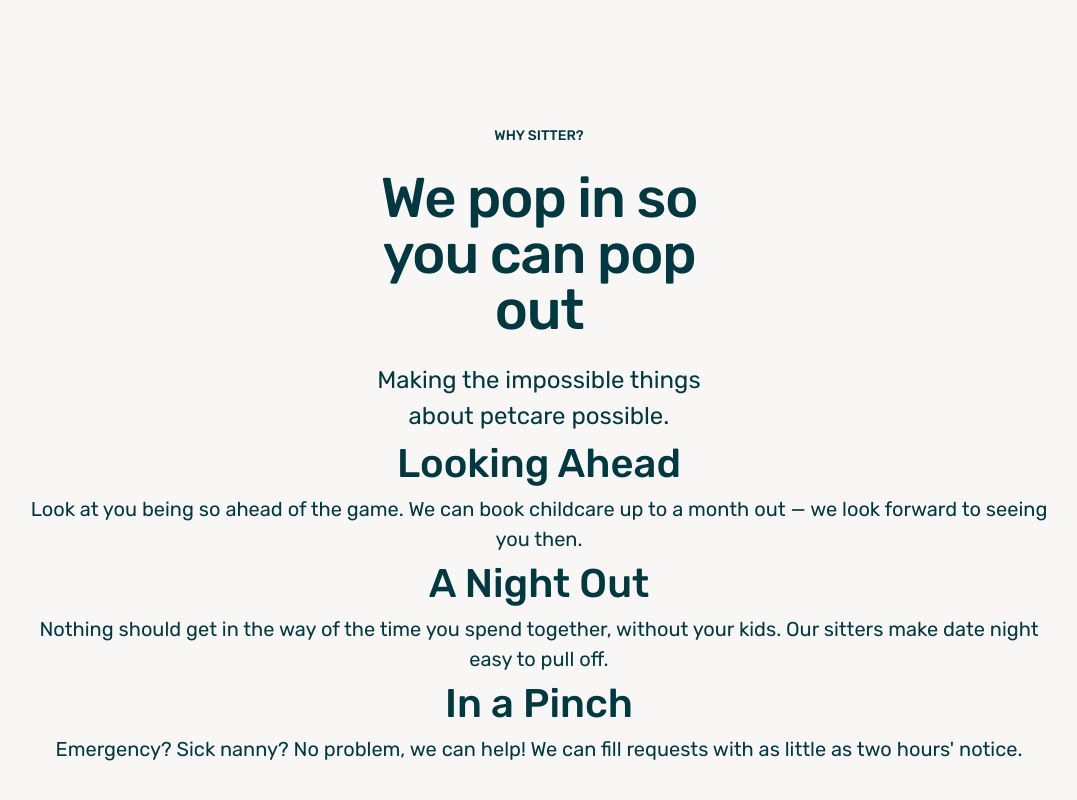
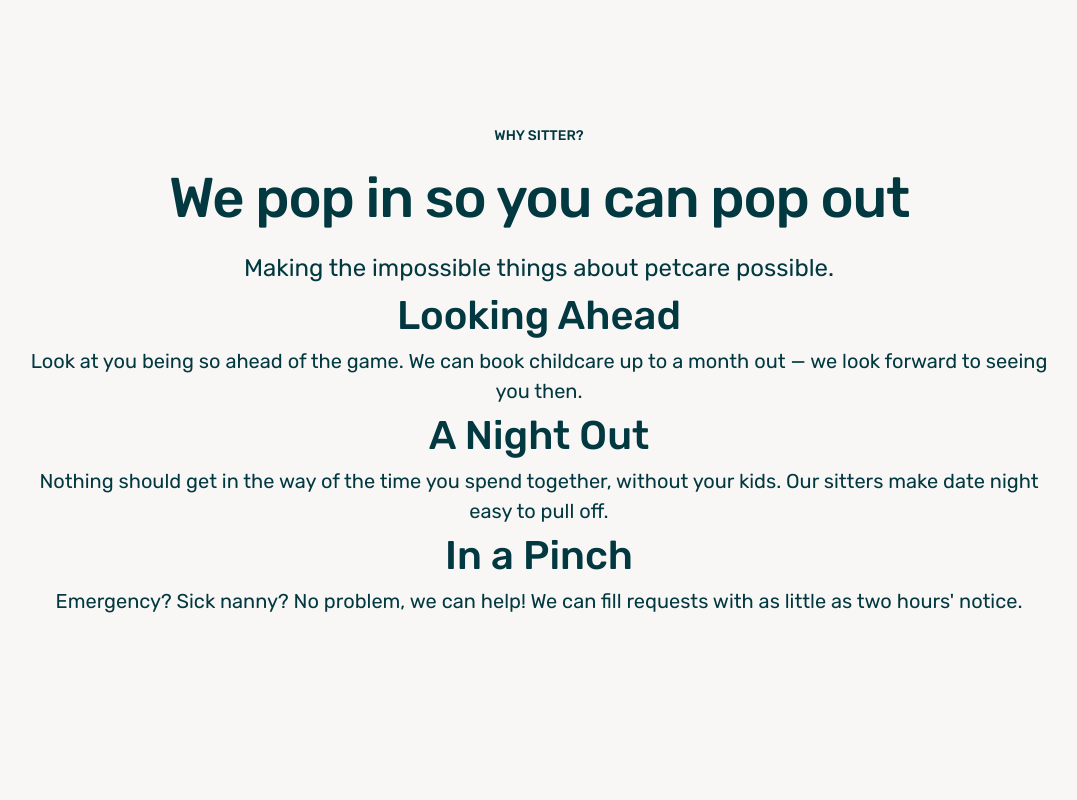
Before and after one commit to samsonc89/otter-replica, a React (Vite) app: page / in a window 1280 px wide. Shown: the part 2397-3197 px from the top of the page, without its empty margins (101-1178 px from the left). After the commit the page ends 3093 px from the top, so only its background shows below. Built offline with nearby package versions, Linux system fonts and the light colour scheme.

Commit message:
Wrap content in new div

```diff
--- a/src/containers/Why/Why.jsx
+++ b/src/containers/Why/Why.jsx
@@ -41,7 +41,8 @@ const Why = () => {
 
   return (
     <section className="main-section why-section">
-      <ContentHeading classes={"why-text-wrapper"} props={sectionCopy} />
+      <ContentHeading classes={"why-heading-wrapper"} props={sectionCopy} />
+      <div className="why-content-wrapper">
         <div className="why-row1">
           <WhyCard props={cards[0]} />
           <WhyCard props={cards[1]} />
@@ -53,6 +54,7 @@ const Why = () => {
             <div className="why-row2-image2"></div>
           </div>
         </div>
+      </div>
     </section>
   );
 };
```
Lines whose indentation alone changed are shown as unchanged.
